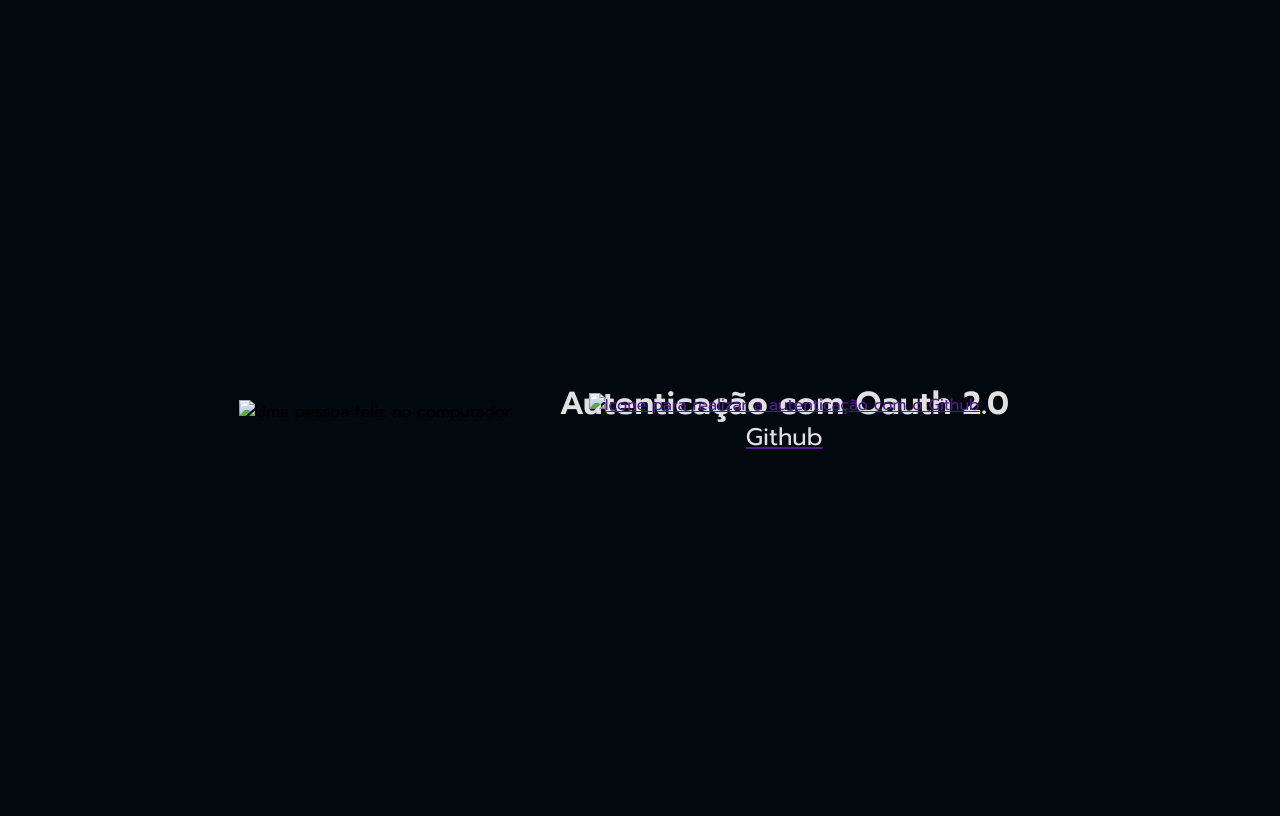
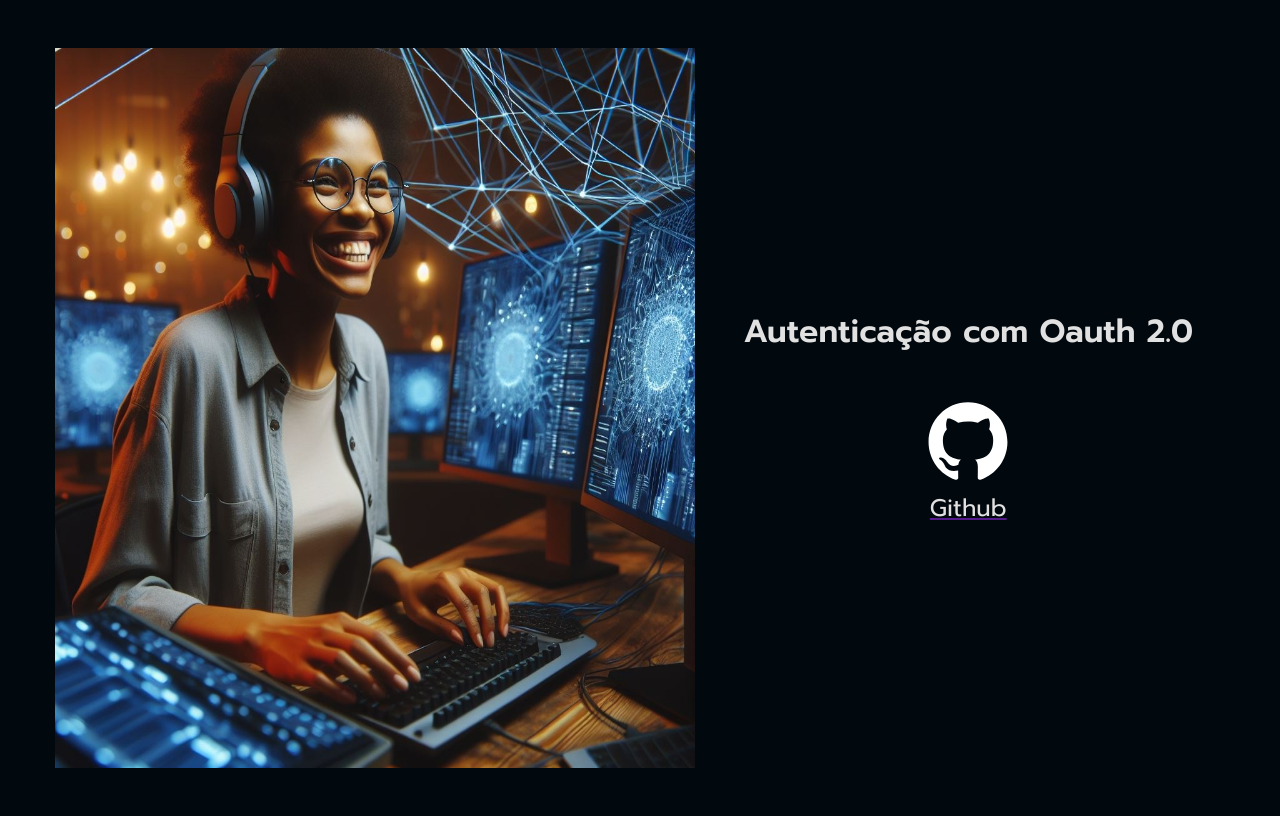
Before and after one commit to math3kitamura/Curso-Oauth, a Django app: template templates/index.html in a window 1280 px wide. Run offline with Django 5.2, Linux system fonts and the light colour scheme; the template is opened without the code that fills it, so the values that code supplies are empty; parts of the project's set-up code (start-up, migrations or seed data) failed here and were passed over.

Commit message:
Adicionando imagens

```diff
--- a/templates/index.html
+++ b/templates/index.html
@@ -9,14 +9,14 @@
 </head>
 <body>
     <header>
-        <img src="" alt="Uma pessoa feliz no computador" class="logo">
+        <img src="{% static 'assets/logo.jpeg' %}" alt="Uma pessoa feliz no computador" class="logo">
     </header>
     <main>
         <h1>Autenticação com Oauth 2.0</h1>
         <div class="social-media">
             <div class="social-media-details">
                 <a href="">
-                    <img src="" alt="Icone para realizar a autenticação com o Github">
+                    <img src="{% static 'assets/github.svg' %}" alt="Icone para realizar a autenticação com o Github" class="social-media-icon">
                     <p> Github </p>
                 </a>
             </div>
```
